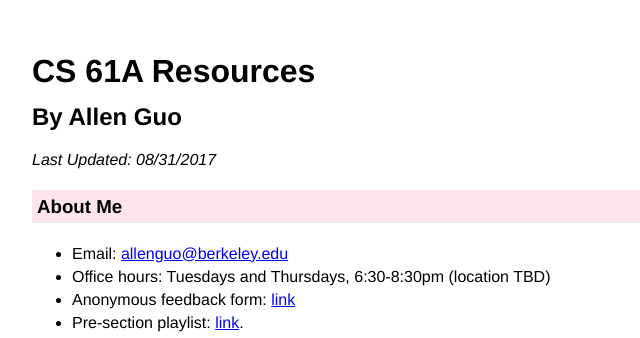
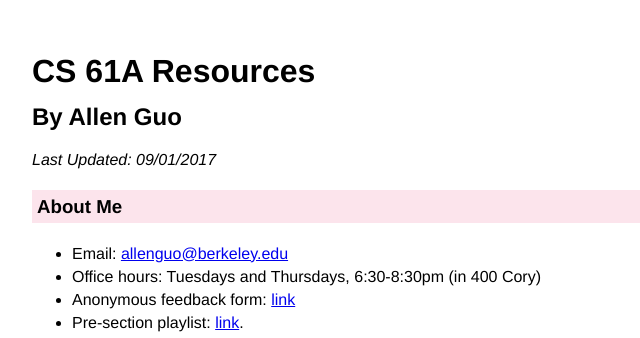
Before and after one commit to guoguo12/cs61a, a plain HTML site: page index.html in a window 1280 px wide. Shown: the top 338 px of the page, 208-848 px from the left. Drawn offline with Linux system fonts and the light colour scheme.

Commit message:
Update info

```diff
--- a/index.html
+++ b/index.html
@@ -35,13 +35,13 @@ h3:nth-last-of-type(1), h3:nth-last-of-type(2), h3:nth-last-of-type(3), h3:nth-l
 
 <h2>By Allen Guo</h2>
 
-<p><em>Last Updated: 08/31/2017</em></p>
+<p><em>Last Updated: 09/01/2017</em></p>
 
 <h3>About Me</h3>
 
 <ul>
 <li>Email: <a href="mailto:allenguo@berkeley.edu">allenguo@berkeley.edu</a></li>
-<li>Office hours: Tuesdays and Thursdays, 6:30-8:30pm (location TBD)</li>
+<li>Office hours: Tuesdays and Thursdays, 6:30-8:30pm (in 400 Cory)</li>
 <li>Anonymous feedback form: <a href="https://docs.google.com/forms/d/e/1FAIpQLSfeahd-Mjg09o-I0IcY_J5a21RgTkSWCorfJZWJ-hLNuXxqWA/viewform">link</a></li>
 <li>Pre-section playlist: <a href="https://open.spotify.com/user/lightningatdawn/playlist/63adRZRYaEPTOysaeGy7zv">link</a>.</li>
 </ul>
```
Also changed, not shown: 1 other file.
